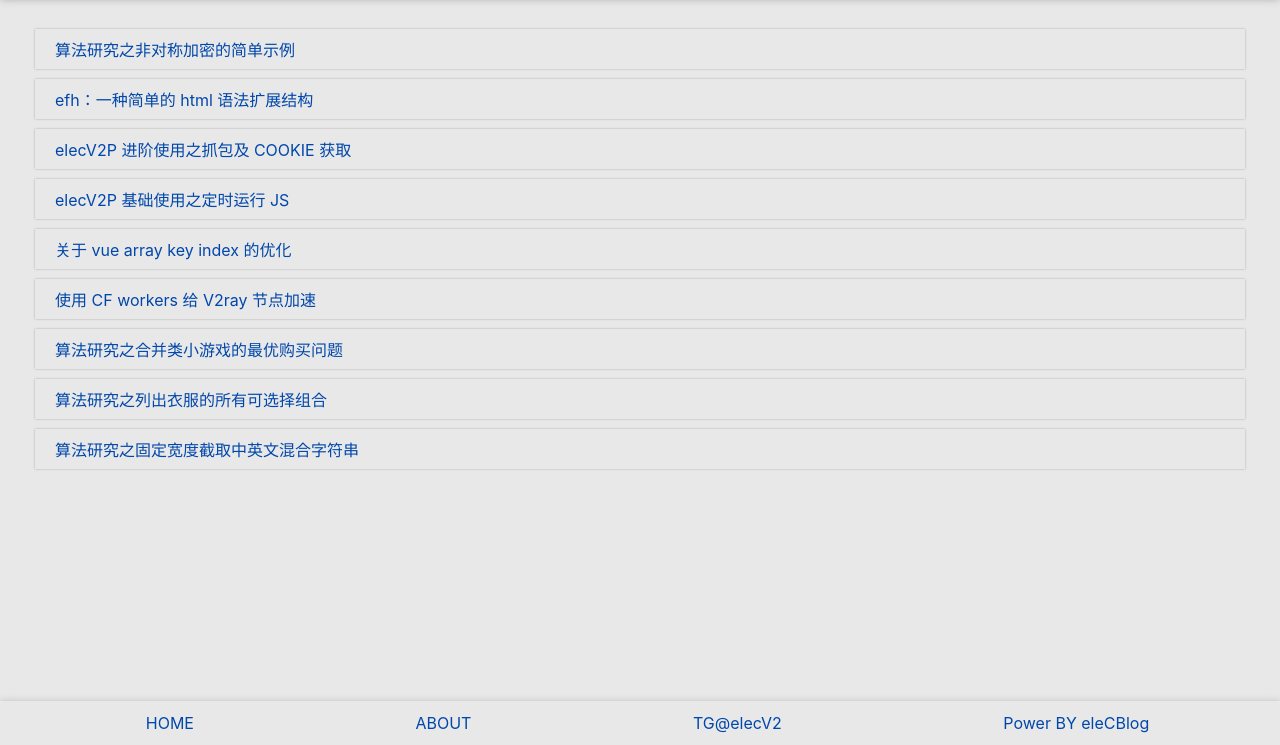
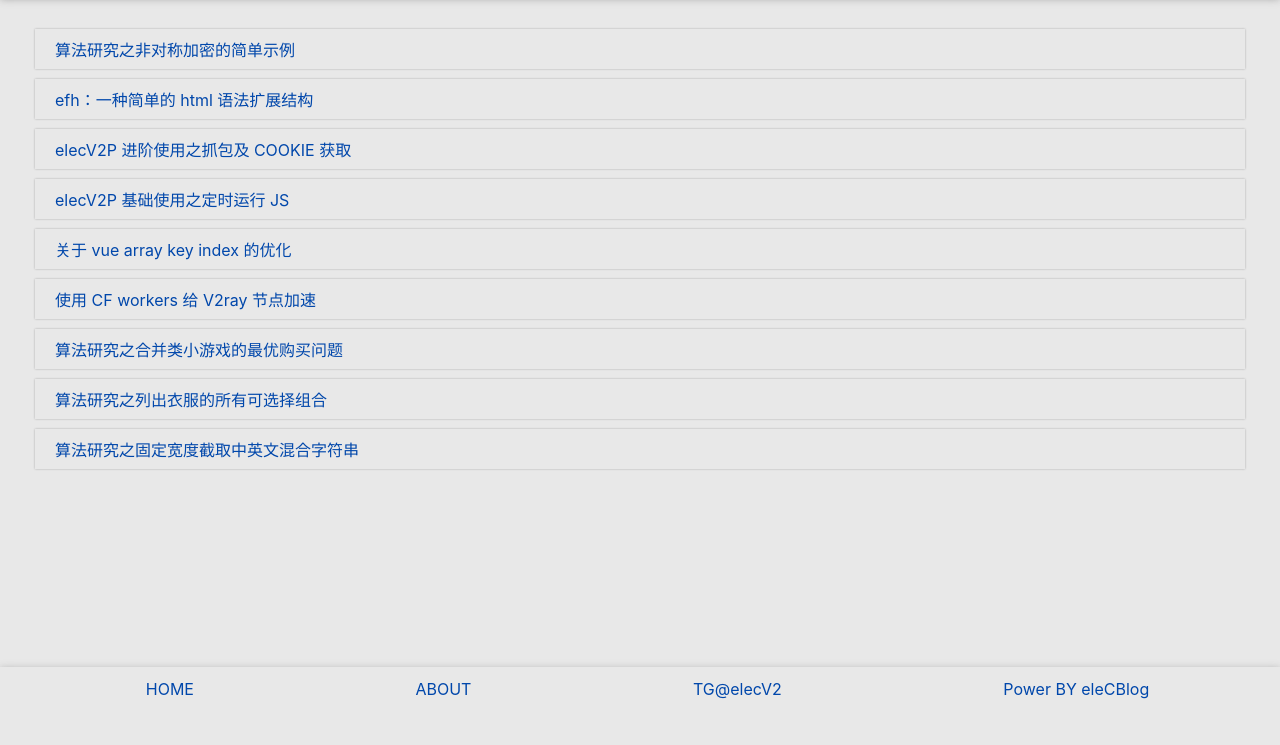
Before and after one commit to elecV2/elecV2.github.io, a plain HTML site: page index.html in a window 1280 px wide. Shown: the part 89-834 px from the top of the page. After the commit the page ends 800 px from the top, so only its background shows below. Drawn offline with Linux system fonts and the light colour scheme.

```diff
--- a/css/index.css
+++ b/css/index.css
@@ -38,7 +38,7 @@ img {
 }
 
 .main {
-  min-height: 80vh;
+  min-height: calc(100vh - 194px);
   margin: 32px 0;
 }
 
--- a/css/markdownhere.css
+++ b/css/markdownhere.css
@@ -1,3 +1,8 @@
+/**
+ * 来源 BY https://gist.github.com/xiaolai/aa190255b7dde302d10208ae247fc9f2
+ * 修改 BY https://t.me/elecV2
+ * */
+
 pre, code {
   font-size: 16px;
   font-family: Consolas, Inconsolata, Courier, monospace;
```
